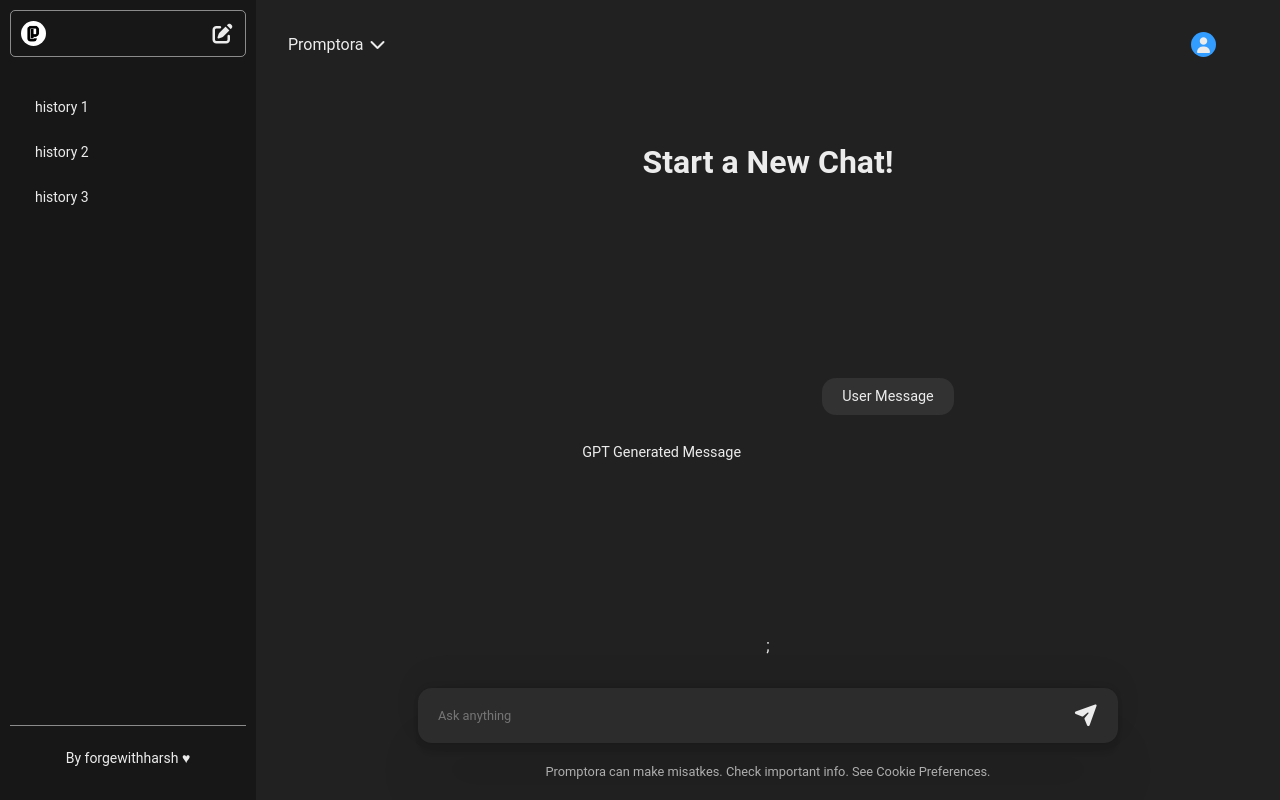
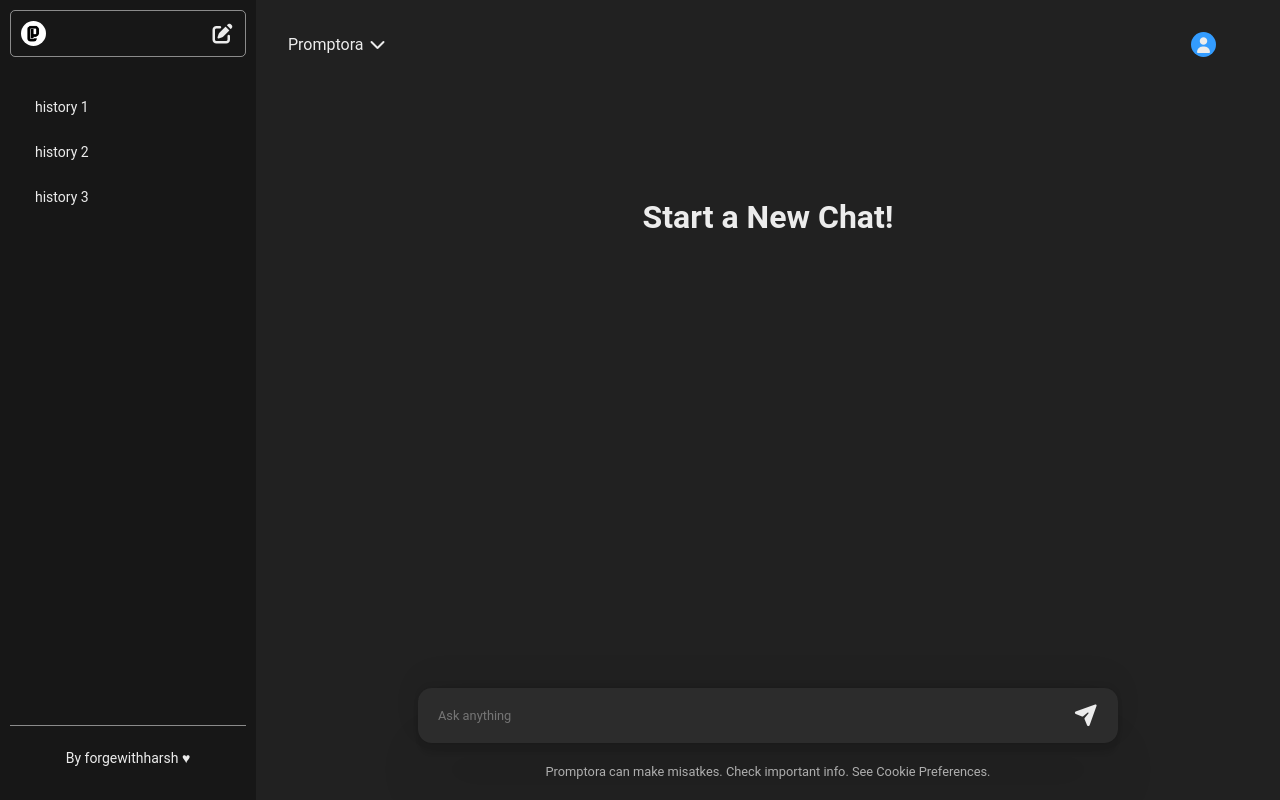
Before and after one commit to forgewithharsh/Promptora, a React (Vite) app in the folder Frontend/: page / in a window 1280 px wide. Built offline with nearby package versions, Linux system fonts and the light colour scheme.

Commit message:
implement display chats functionality

```diff
--- a/Frontend/src/Chat.jsx
+++ b/Frontend/src/Chat.jsx
@@ -1,6 +1,6 @@
 import React, { useContext } from "react";
 import "./Chat.css";
-import { MyContext } from "./MyContext";
+import { MyContext } from "./MyContext.jsx";
 
 function Chat() {
   const { newChat, prevChats } = useContext(MyContext);
@@ -8,13 +8,19 @@ function Chat() {
     <>
       {newChat && <h1>Start a New Chat!</h1>}
       <div className="chats">
-        <div className="userDiv">
-          <p className="userMessage">User Message</p>
-        </div>
-        <div className="gptDiv">
-          <p className="gptMessage">GPT Generated Message</p>
-        </div>
-        </div>;
+        {prevChats?.map((chat, idx) => (
+          <div
+            className={chat.role === "user" ? "userDiv" : "gptDiv"}
+            key={idx}
+          >
+            {chat.role === "user" ? (
+              <p className="userMessage">{chat.content}</p>
+            ) : (
+              <p className="gptMessage">{chat.content}</p>
+            )}
+          </div>
+        ))}
+      </div>
     </>
   );
 }
--- a/Frontend/src/ChatWindow.jsx
+++ b/Frontend/src/ChatWindow.jsx
@@ -1,12 +1,19 @@
-import React, { useState, useContext } from "react";
+import React, { useState, useContext, useEffect } from "react";
 import "./ChatWindow.css";
 import Chat from "./Chat.jsx";
 import { MyContext } from "./MyContext.jsx";
 import { ScaleLoader } from "react-spinners";
 
 function ChatWindow() {
-  const { prompt, setPrompt, reply, setReply, currThreadId } =
-    useContext(MyContext);
+  const {
+    prompt,
+    setPrompt,
+    reply,
+    setReply,
+    currThreadId,
+    prevChats,
+    setPrevChats,
+  } = useContext(MyContext);
   const [loading, setLoading] = useState(false);
 
   const getReply = async () => {
@@ -32,6 +39,25 @@ function ChatWindow() {
     }
     setLoading(false);
   };
+
+  //Append new chat to prevChats
+  useEffect(() => {
+    if (prompt && reply) {
+      setPrevChats((prevChats) => [
+        ...prevChats,
+        {
+          role: "user",
+          content: prompt,
+        },
+        {
+          role: "assistant",
+          content: reply,
+        },
+      ]);
+    }
+
+    setPrompt("");
+  }, [reply]);
 
   return (
     <div className="chatWindow">
```
